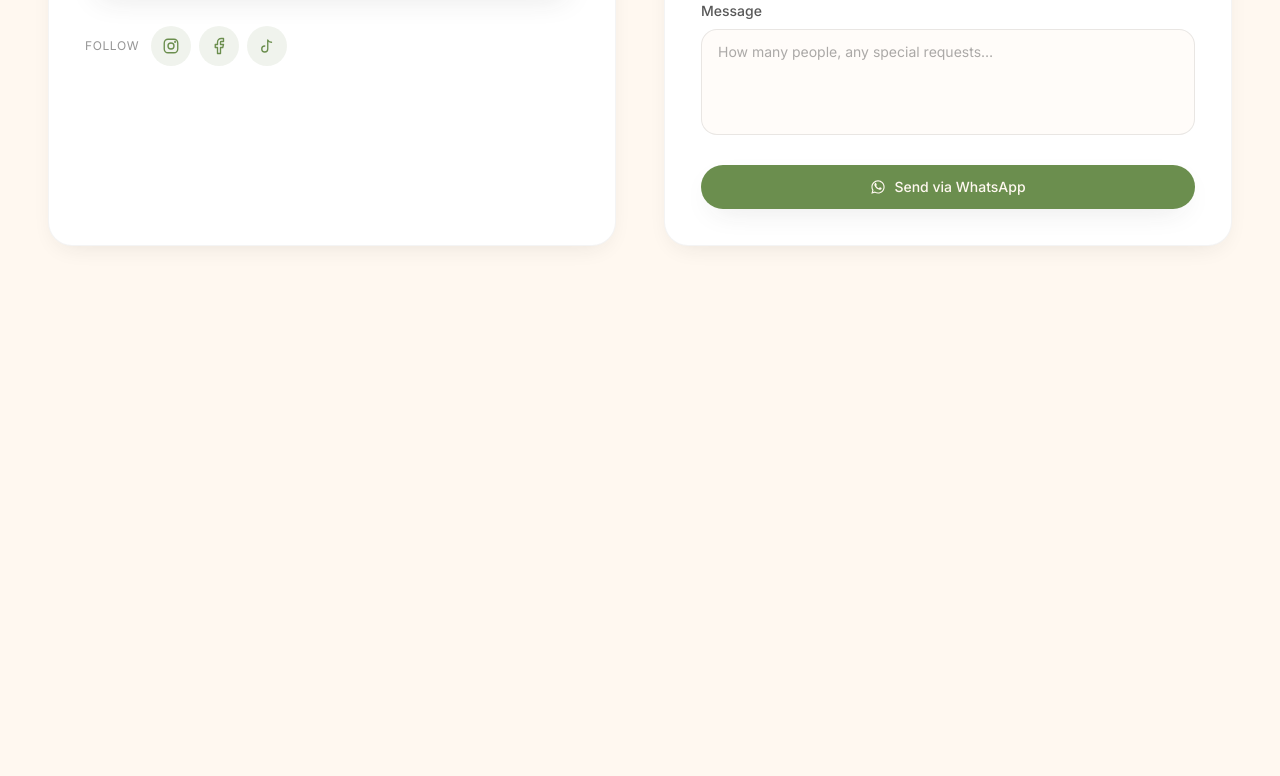
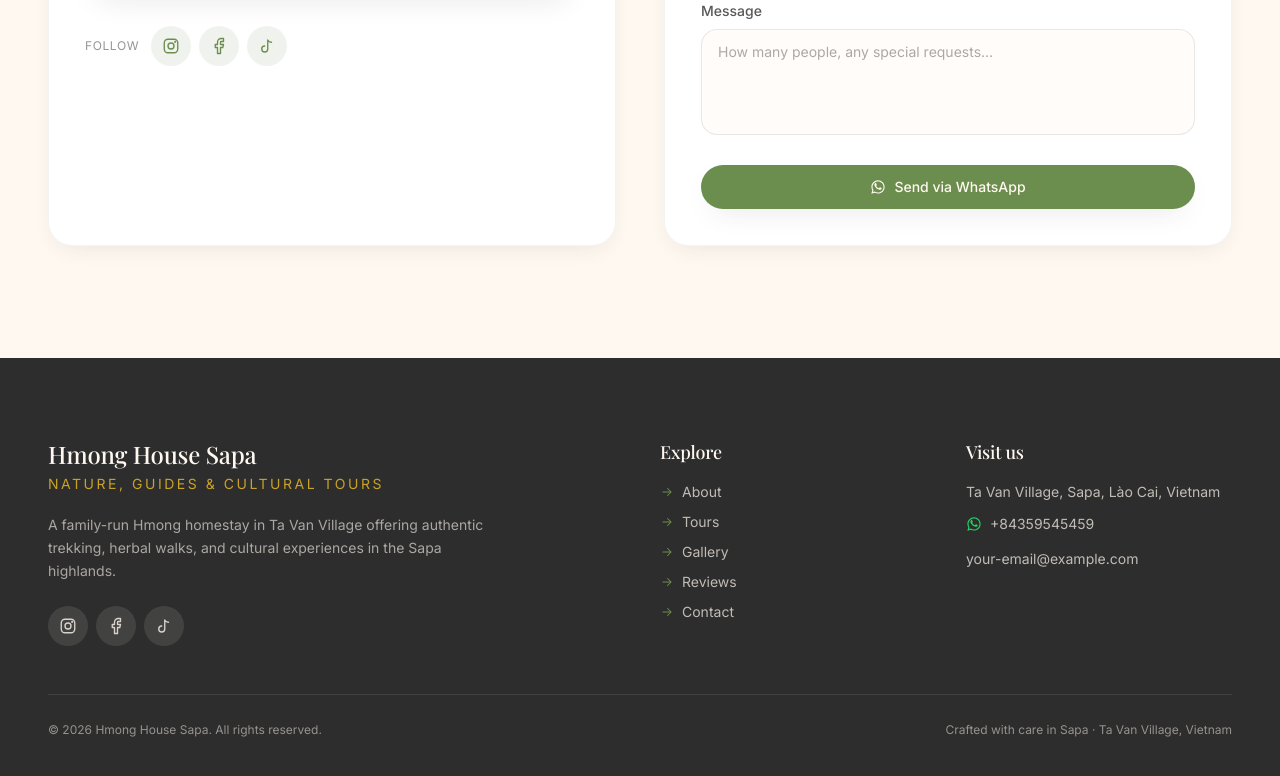
Before and after one commit to lerx11/hmong-house-sapa, a Next.js app: page / in a window 1280 px wide. Shown: the part 6686-7462 px from the top of the page. Before the commit the page ends 7044 px from the top, so only its background shows below. Built offline with nearby package versions, Linux system fonts and the light colour scheme.

Commit message:
Add Footer + floating WhatsApp button with pulse

```diff
--- a/app/page.js
+++ b/app/page.js
@@ -5,6 +5,8 @@ import ToursSection from "@/components/ToursSection";
 import Gallery from "@/components/Gallery";
 import Reviews from "@/components/Reviews";
 import Contact from "@/components/Contact";
+import Footer from "@/components/Footer";
+import WhatsAppButton from "@/components/WhatsAppButton";
 
 export default function Home() {
   return (
@@ -18,6 +20,8 @@ export default function Home() {
         <Reviews />
         <Contact />
       </main>
+      <Footer />
+      <WhatsAppButton />
     </>
   );
 }
--- /dev/null
+++ b/components/Footer.jsx
@@ -0,0 +1,115 @@
+"use client";
+
+import { motion } from "framer-motion";
+import { siteConfig, buildWhatsappLink } from "@/data/siteConfig";
+import {
+  InstagramIcon,
+  FacebookIcon,
+  TiktokIcon,
+  WhatsAppIcon,
+  ArrowRightIcon,
+} from "./Icons";
+import { reveal } from "./About";
+
+const socialItems = [
+  { key: "instagram", href: siteConfig.socialLinks.instagram, Icon: InstagramIcon, label: "Instagram" },
+  { key: "facebook", href: siteConfig.socialLinks.facebook, Icon: FacebookIcon, label: "Facebook" },
+  { key: "tiktok", href: siteConfig.socialLinks.tiktok, Icon: TiktokIcon, label: "TikTok" },
+];
+
+export default function Footer() {
+  const year = new Date().getFullYear();
+
+  return (
+    <footer className="bg-ink text-cream/80">
+      <div className="container-warm py-16 md:py-20">
+        <motion.div
+          variants={reveal}
+          initial="hidden"
+          whileInView="show"
+          viewport={{ once: true, margin: "-80px" }}
+          className="grid gap-10 md:grid-cols-2 lg:grid-cols-4"
+        >
+          {/* Brand */}
+          <div className="lg:col-span-2">
+            <h3 className="font-display text-2xl text-cream">
+              {siteConfig.businessName}
+            </h3>
+            <p className="mt-1 text-sm uppercase tracking-[0.18em] text-gold">
+              {siteConfig.tagline}
+            </p>
+            <p className="mt-5 max-w-md text-sm leading-relaxed text-cream/60">
+              {siteConfig.shortIntro}
+            </p>
+
+            {/* Social icons */}
+            <div className="mt-6 flex items-center gap-2">
+              {socialItems.map(({ key, href, Icon, label }) => (
+                <a
+                  key={key}
+                  href={href || "#"}
+                  target="_blank"
+                  rel="noopener noreferrer"
+                  aria-label={label}
+                  className="grid h-10 w-10 place-items-center rounded-full bg-cream/10 text-cream/80 transition-colors hover:bg-whatsapp hover:text-white"
+                >
+                  <Icon width={18} height={18} />
+                </a>
+              ))}
+            </div>
+          </div>
+
+          {/* Quick links */}
+          <div>
+            <h4 className="font-display text-lg text-cream">Explore</h4>
+            <ul className="mt-4 space-y-2 text-sm">
+              {siteConfig.nav.map((item) => (
+                <li key={item.href}>
+                  <a
+                    href={item.href}
+                    className="inline-flex items-center gap-2 text-cream/70 transition-colors hover:text-gold"
+                  >
+                    <ArrowRightIcon width={14} height={14} className="text-rice" />
+                    {item.label}
+                  </a>
+                </li>
+              ))}
+            </ul>
+          </div>
+
+          {/* Contact */}
+          <div>
+            <h4 className="font-display text-lg text-cream">Visit us</h4>
+            <ul className="mt-4 space-y-3 text-sm text-cream/70">
+              <li>{siteConfig.address}</li>
+              <li>
+                <a
+                  href={buildWhatsappLink(
+                    `Hi ${siteConfig.businessName}! I'd like to ask about a stay.`
+                  )}
+                  target="_blank"
+                  rel="noopener noreferrer"
+                  className="inline-flex items-center gap-2 transition-colors hover:text-gold"
+                >
+                  <WhatsAppIcon width={16} height={16} className="text-whatsapp" />
+                  {siteConfig.whatsappNumber}
+                </a>
+              </li>
+              <li>{siteConfig.email}</li>
+            </ul>
+          </div>
+        </motion.div>
+
+        {/* Bottom bar */}
+        <div className="mt-12 flex flex-col items-center justify-between gap-3 border-t border-cream/10 pt-6 text-xs text-cream/50 sm:flex-row">
+          <p>
+            © {year} {siteConfig.businessName}. All rights reserved.
+          </p>
+          <p>
+            Crafted with care in Sapa · Ta Van Village, Vietnam
+          </p>
+        </div>
+      </div>
+    </footer>
+  );
+}
--- /dev/null
+++ b/components/WhatsAppButton.jsx
@@ -0,0 +1,52 @@
+"use client";
+
+import { useEffect, useState } from "react";
+import { motion, AnimatePresence } from "framer-motion";
+import { siteConfig, buildWhatsappLink } from "@/data/siteConfig";
+import { WhatsAppIcon } from "./Icons";
+
+export default function WhatsAppButton() {
+  const [visible, setVisible] = useState(false);
+
+  // Reveal the floating button after a short scroll so it doesn't fight
+  // the hero CTAs at the very top of the page.
+  useEffect(() => {
+    const onScroll = () => setVisible(window.scrollY > 400);
+    onScroll();
+    window.addEventListener("scroll", onScroll, { passive: true });
+    return () => window.removeEventListener("scroll", onScroll);
+  }, []);
+
+  return (
+    <AnimatePresence>
+      {visible && (
+        <motion.a
+          href={buildWhatsappLink(
+            `Hi ${siteConfig.businessName}! I'd like to ask about a stay or tour.`
+          )}
+          target="_blank"
+          rel="noopener noreferrer"
+          aria-label="Chat with Hmong House Sapa on WhatsApp"
+          initial={{ opacity: 0, scale: 0.5, y: 20 }}
+          animate={{ opacity: 1, scale: 1, y: 0 }}
+          exit={{ opacity: 0, scale: 0.5, y: 20 }}
+          transition={{ duration: 0.3, ease: "easeOut" }}
+          className="group fixed bottom-5 right-5 z-50 flex items-center gap-3 rounded-full bg-whatsapp py-3 pl-3 pr-4 text-white shadow-lift transition-shadow hover:shadow-lift sm:bottom-6 sm:right-6"
+        >
+          {/* Pulsing ring */}
+          <span className="pointer-events-none absolute left-3 top-1/2 h-12 w-12 -translate-y-1/2 rounded-full bg-whatsapp/60 animate-pulse-ring" />
+
+          {/* Icon */}
+          <span className="relative grid h-12 w-12 place-items-center rounded-full bg-white/15">
+            <WhatsAppIcon width={26} height={26} />
+          </span>
+
+          {/* Label (hidden on the smallest screens to stay compact) */}
+          <span className="relative hidden text-sm font-medium sm:inline">
+            Chat with us
+          </span>
+        </motion.a>
+      )}
+    </AnimatePresence>
+  );
+}
```
